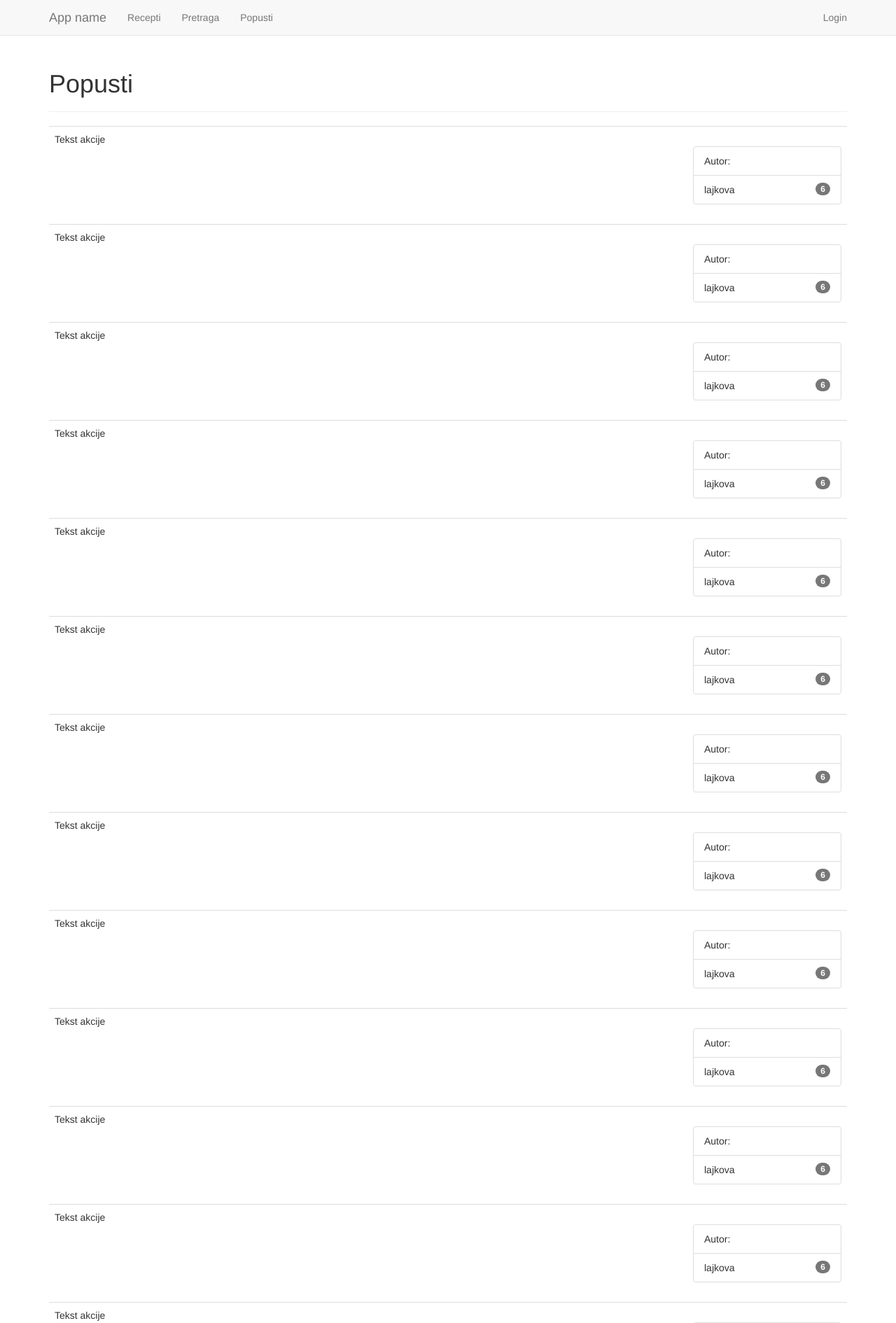
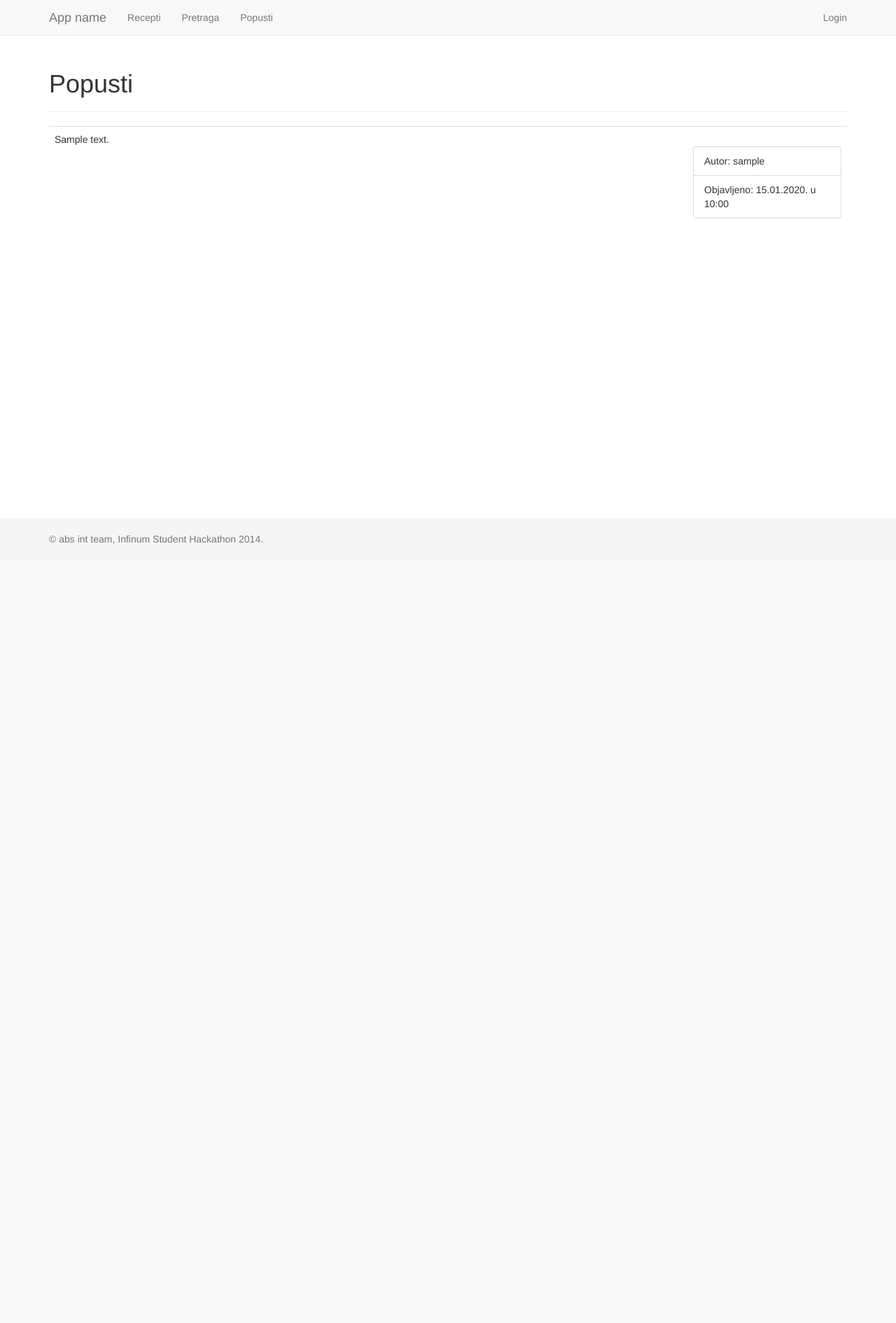
Before and after one commit to MislavMandaric/abs-int, a Django app: page /popusti in a window 1280 px wide. Shown: the top 1890 px of the page at 70% size. After the commit the page ends 777 px from the top, so only its background shows below. Run offline with Django 3.2, Linux system fonts and the light colour scheme; tables that the repository leaves empty hold one stand-in row (values such as "Sample post"); some libraries are stand-ins or nearby versions.

Commit message:
dohvat i ispis akcija

```diff
--- a/app/templates/discount_list.html
+++ b/app/templates/discount_list.html
@@ -4,22 +4,15 @@
 {% block page_header %}Popusti{% endblock %}
 {% block page_body %}
 	<table class="table table-hover">
-		<!--<thead>
-			<tr>
-				<td>Opis</td>
-				<td>Autor</td>
-				<td>Lajkovi</td>
-			</tr>
-		</thead>-->
 		<tbody>
-			{% for r in discounts %}
+			{% for discount in object_list %}
 				<tr height="80px">
-					<td width="80%">Tekst akcije </td>
+					<td width="80%">{{ discount.text }}</td>
 					<td>
 						<br>
 						<ul class="list-group">
-						  <li class="list-group-item">Autor:</li>
-						  <li class="list-group-item"><span class="badge">6</span> lajkova</li>
+						  <li class="list-group-item">Autor: {{ discount.user.user.username }}</li>
+						  <li class="list-group-item">Objavljeno: {{ discount.date|date:"d.m.Y." }} u {{ discount.date|time:"H:i" }}</li>
 						</ul>
 					</td>
 				</tr>
--- a/app/views.py
+++ b/app/views.py
@@ -1,3 +1,5 @@
+from datetime import timedelta
+
 from django.core import serializers
 from django.db.models import Q
 from django.http import HttpResponseRedirect, HttpResponse
@@ -100,6 +102,11 @@ class DiscountListView(ListView):
 	template_name = "discount_list.html"
 	model = Discount
 
+	def get_queryset(self):
+		limit = datetime.datetime.now() - timedelta(days=7)
+		queryset = Discount.objects.filter(date__gte=limit).order_by('-date')
+		return queryset
+
 	def get_context_data(self, **kwargs):
 		context = super(DiscountListView, self).get_context_data(**kwargs)
 		context['discounts'] = [i for i in range(20)]
```
